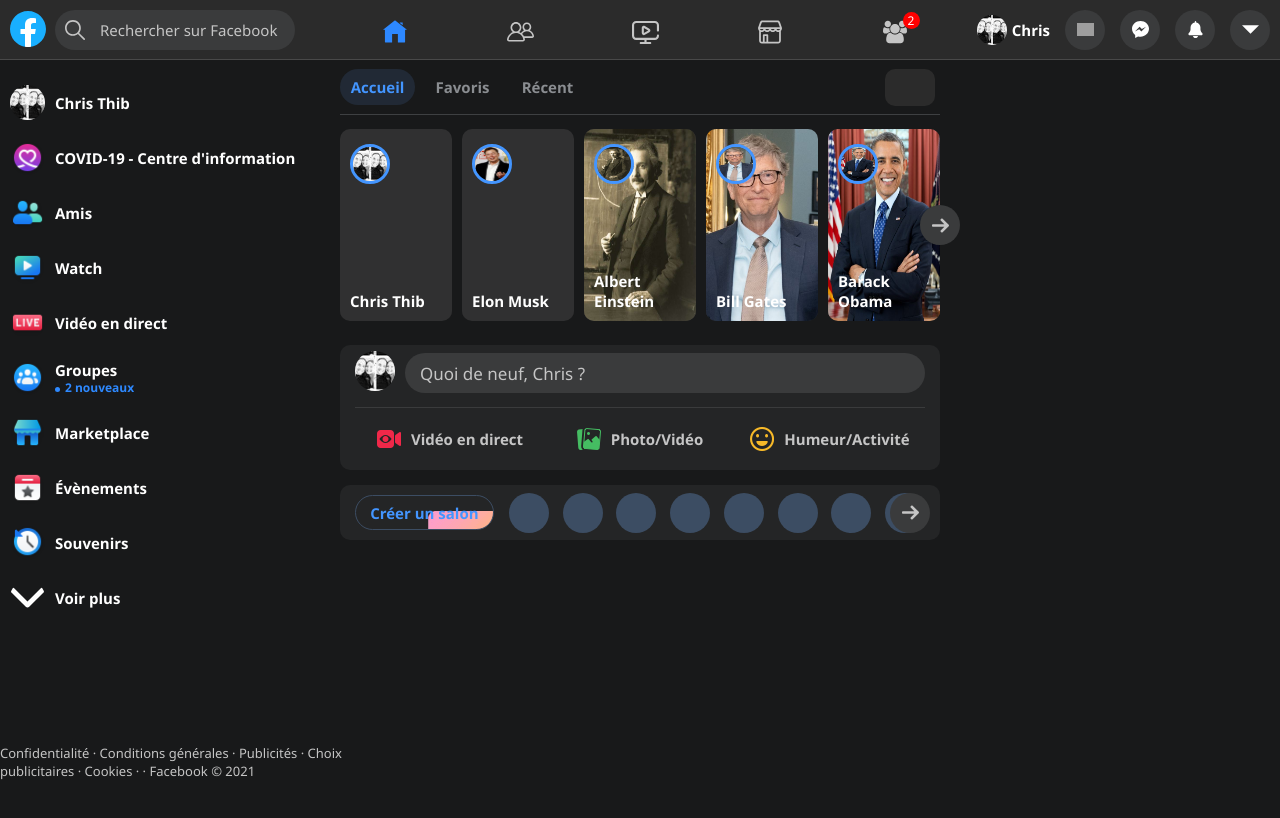
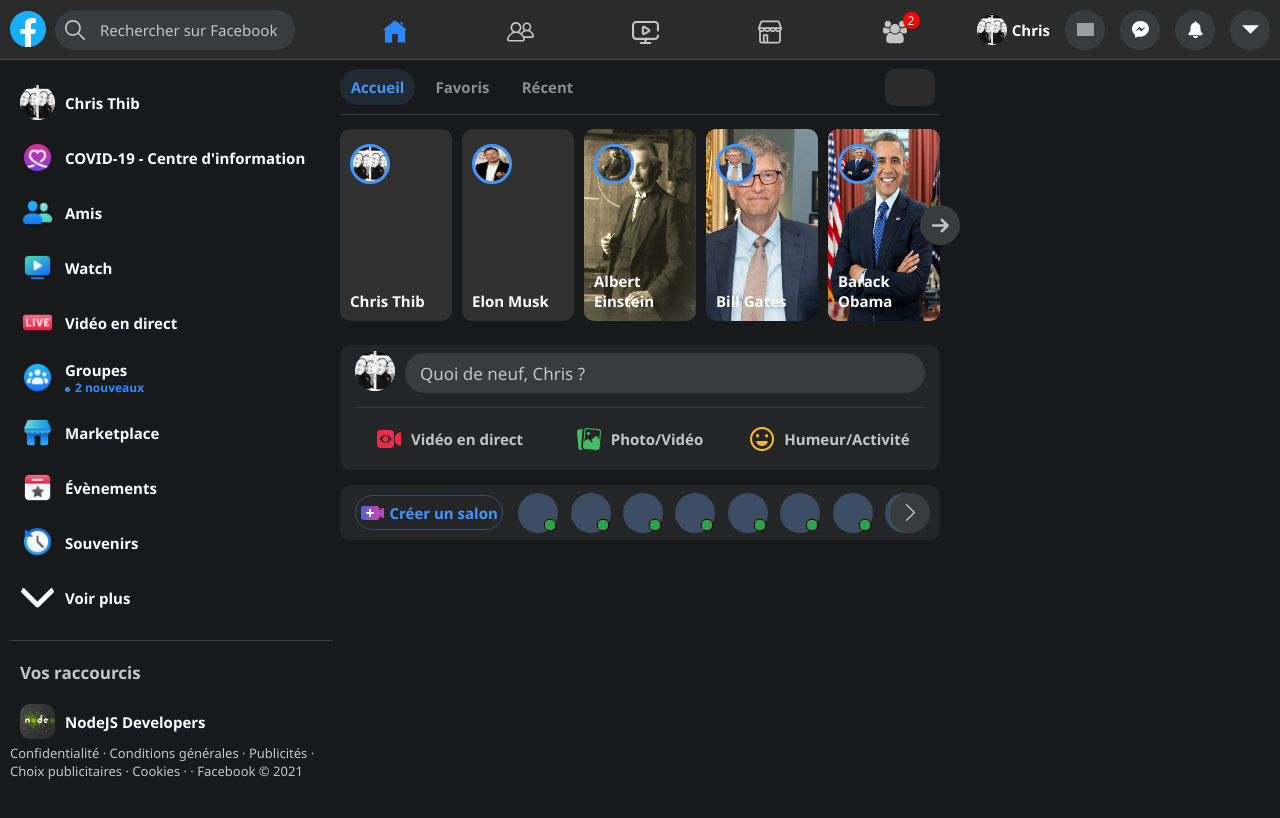
Before and after one commit to ThibertChristophe/Facebook-Clone, a React (Create React App) app in the folder facebook-clone/: page / in a window 1280 px wide. Shown: the top 818 px of the page. Built offline with nearby package versions, Linux system fonts and the light colour scheme; grey boxes are pictures that could not be loaded.

Commit message:
Partie raccourcis

```diff
--- /dev/null
+++ b/facebook-clone/src/components/Raccourcis.js
@@ -0,0 +1,12 @@
+import React from "react";
+
+const Raccourcis = (props) => {
+  return (
+    <div className="raccourcis">
+      <img className="raccourcis-img" src={props.img} />
+      <div className="raccourcis-libelle">NodeJS Developers</div>
+    </div>
+  );
+};
+
+export default Raccourcis;
--- a/facebook-clone/src/components/Saloons.js
+++ b/facebook-clone/src/components/Saloons.js
@@ -1,11 +1,13 @@
 import React from "react";
 import Button_circle from "./Button_circle";
-import imgArrow from "../img/right-arrow.svg";
+import imgArrow from "../img/next.svg";
 const Saloons = () => {
   return (
     <div className="saloons">
       <div className="createSaloon">
-        <button>Créer un salon</button>
+        <button>
+          <span className="camera"></span>Créer un salon
+        </button>
       </div>
       <div className="listContact">
         <div className="img"></div>
--- a/facebook-clone/src/components/WidgetLeft.js
+++ b/facebook-clone/src/components/WidgetLeft.js
@@ -10,6 +10,8 @@
 import imgEvent from "../img/event.png";
 import imgSouvenir from "../img/souvenir.png";
 import imgArrowDown from "../img/arrow-down-simple.svg";
+import imgRaccourcis1 from "../img/raccourcis.jpg";
+import Raccourcis from "./Raccourcis";
 
 const WidgetLeft = () => {
   return (
@@ -24,6 +26,10 @@
       <WidgetButton title="Évènements" img={imgEvent} />
       <WidgetButton title="Souvenirs" img={imgSouvenir} />
       <WidgetButton title="Voir plus" img={imgArrowDown} />
+      <div className="raccourcis-containt">
+        <h3>Vos raccourcis</h3>
+        <Raccourcis img={imgRaccourcis1} />
+      </div>
       <div className="widget-left-footer">
         <p>
           Confidentialité · Conditions générales · Publicités · Choix
--- /dev/null
+++ b/facebook-clone/src/styles/components/_raccourcis.scss
@@ -0,0 +1,22 @@
+.raccourcis {
+  display: flex;
+  align-items: center;
+  margin-top: 10px;
+  cursor: pointer;
+  transition: all 0.1s ease-out;
+  border-radius: 10px;
+  height: 55px;
+  padding-left: 10px;
+  .raccourcis-img {
+    margin-right: 10px;
+    border-radius: 10px;
+    width: 35px;
+  }
+  .raccourcis-libelle {
+    color: white;
+    font-weight: 600;
+  }
+  &:hover {
+    background-color: rgba(182, 182, 182, 0.192);
+  }
+}
--- a/facebook-clone/src/styles/components/_saloons.scss
+++ b/facebook-clone/src/styles/components/_saloons.scss
@@ -7,10 +7,13 @@
   align-items: center;
   padding: 10px 15px;
   .createSaloon {
-    width: 160px;
+    width: 175px;
     height: 35px;
     margin-right: 15px;
     button {
+      display: flex;
+      justify-content: center;
+      align-items: center;
       width: 100%;
       height: 100%;
       color: #4395ff;
@@ -19,9 +22,18 @@
       background-color: transparent;
       border: 1px solid #3c4d63;
       cursor: pointer;
-      background: url(../../img/palette3.png);
       &:hover {
         background-color: #45484b;
+        border: 1px solid #526a88;
+      }
+      .camera {
+        display: inline-block;
+        width: 24px;
+        height: 24px;
+        margin-right: 5px;
+        background: url(../../img/palette3.png);
+        background-position: 0px -219px;
+        background-size: auto;
       }
     }
   }
@@ -30,11 +42,29 @@
     height: 40px;
     display: flex;
     justify-content: space-between;
+    position: relative;
     .img {
       height: 40px;
       width: 40px;
       border-radius: 20px;
       background-color: #3c4d63;
+      cursor: pointer;
+      position: relative;
+      &:hover {
+        filter: brightness(110%);
+      }
+      &::after {
+        content: "";
+        width: 10px;
+        height: 10px;
+        background-color: #31a24c;
+        display: block;
+        border-radius: 5px;
+        position: absolute;
+        bottom: 2px;
+        right: 2px;
+        border: 1px solid black;
+      }
     }
   }
   .saloons-btn-next {
--- a/facebook-clone/src/styles/components/_widgetLeft.scss
+++ b/facebook-clone/src/styles/components/_widgetLeft.scss
@@ -1,7 +1,7 @@
 .widget-left {
   position: fixed;
   width: 350px;
-  padding: 5px 0 0 0;
+  padding: 5px 0 0 10px;
   height: 100%;
   margin-top: 10px;
   .widget-left-footer {
@@ -11,4 +11,18 @@
       font-size: 13px;
     }
   }
+  .raccourcis-containt {
+    border-top: 1px solid #3e4042;
+    width: 95%;
+    height: 300px;
+    margin: 15px 0 0 0;
+    padding-top: 20px;
+    display: flex;
+    flex-direction: column;
+    h3 {
+      font-size: 17px;
+      font-weight: 600;
+      padding-left: 10px;
+    }
+  }
 }
--- a/facebook-clone/src/styles/index.scss
+++ b/facebook-clone/src/styles/index.scss
@@ -22,3 +22,4 @@
 @import "./components/buttonLogo";
 @import "./components/headerMiddleWidget";
 @import "./components/saloons";
+@import "./components/raccourcis";
```
Also changed, not shown: facebook-clone/src/img/next.svg (added), facebook-clone/src/img/raccourcis.jpg (added).
